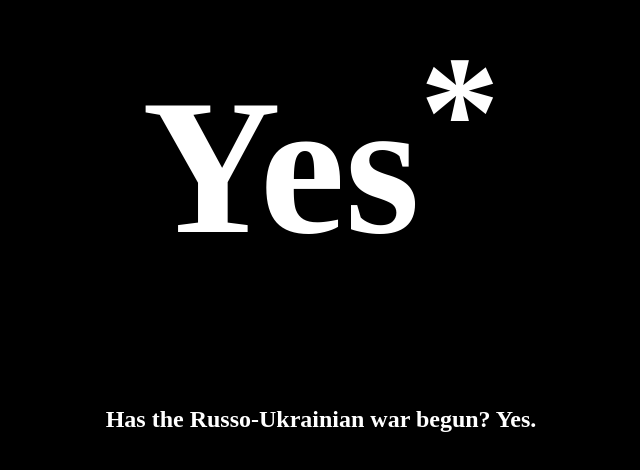
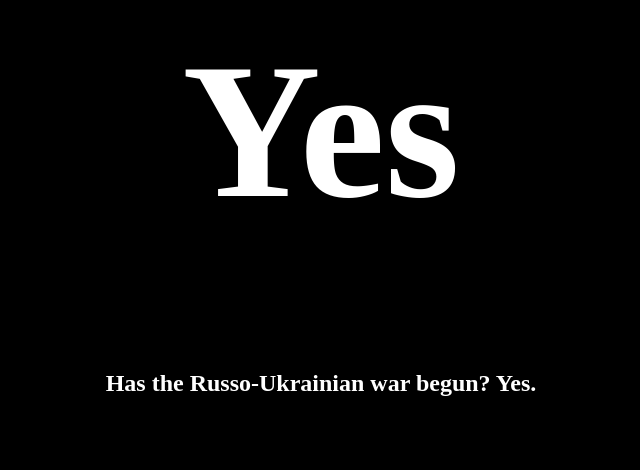
Before and after one commit to Moldoteck/haswarbegun, a plain HTML site: page index.html in a window 1280 px wide. Shown: the part 108-578 px from the top of the page, without its empty margins (319-959 px from the left). Drawn offline with Linux system fonts and the light colour scheme.

Commit message:
No asterisk 2

```diff
--- a/index.html
+++ b/index.html
@@ -6,7 +6,7 @@
   <body
     style="text-align: center; vertical-align: middle; background-color: black"
   >
-    <h1 style="font-size: 15vw; color: white">Yes<sup>*</sup></h1>
+    <h1 style="font-size: 15vw; color: white">Yes</h1>
     <h2 style="color: white">
       Has the Russo-Ukrainian war begun? Yes.
     </h2>
```
